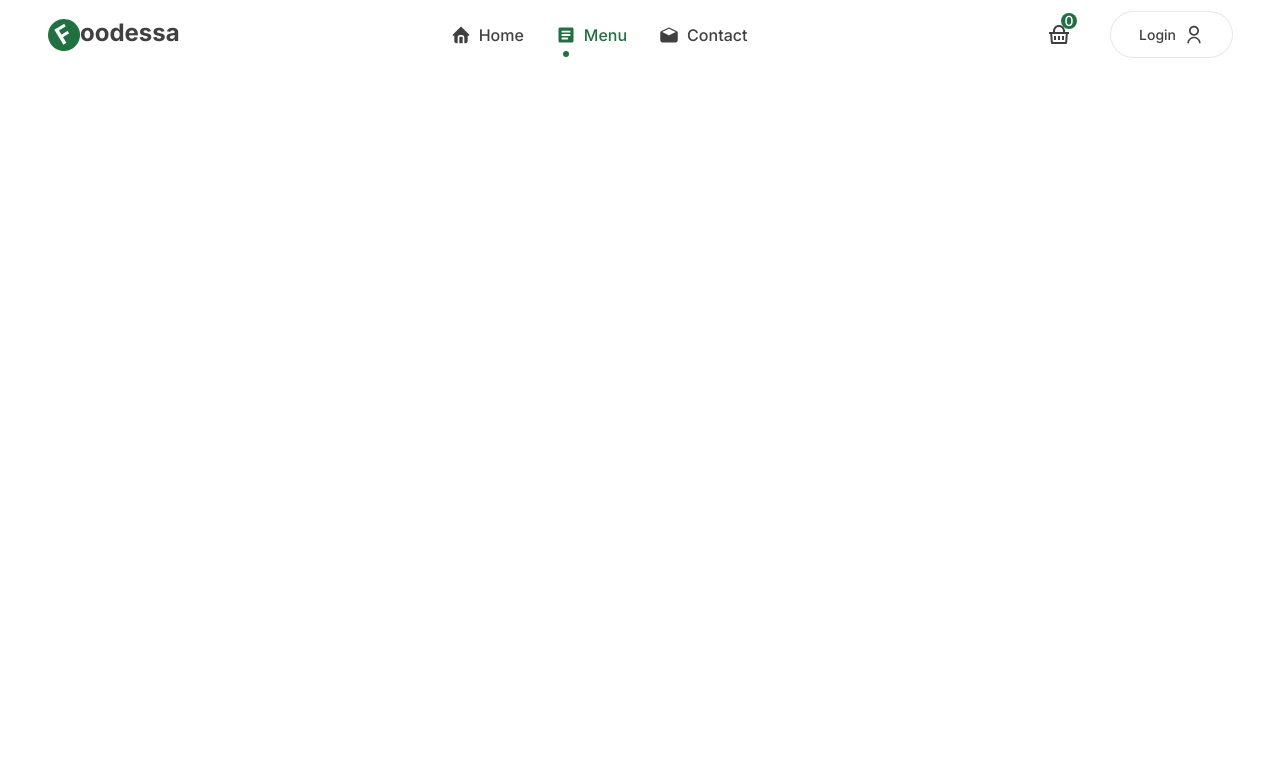
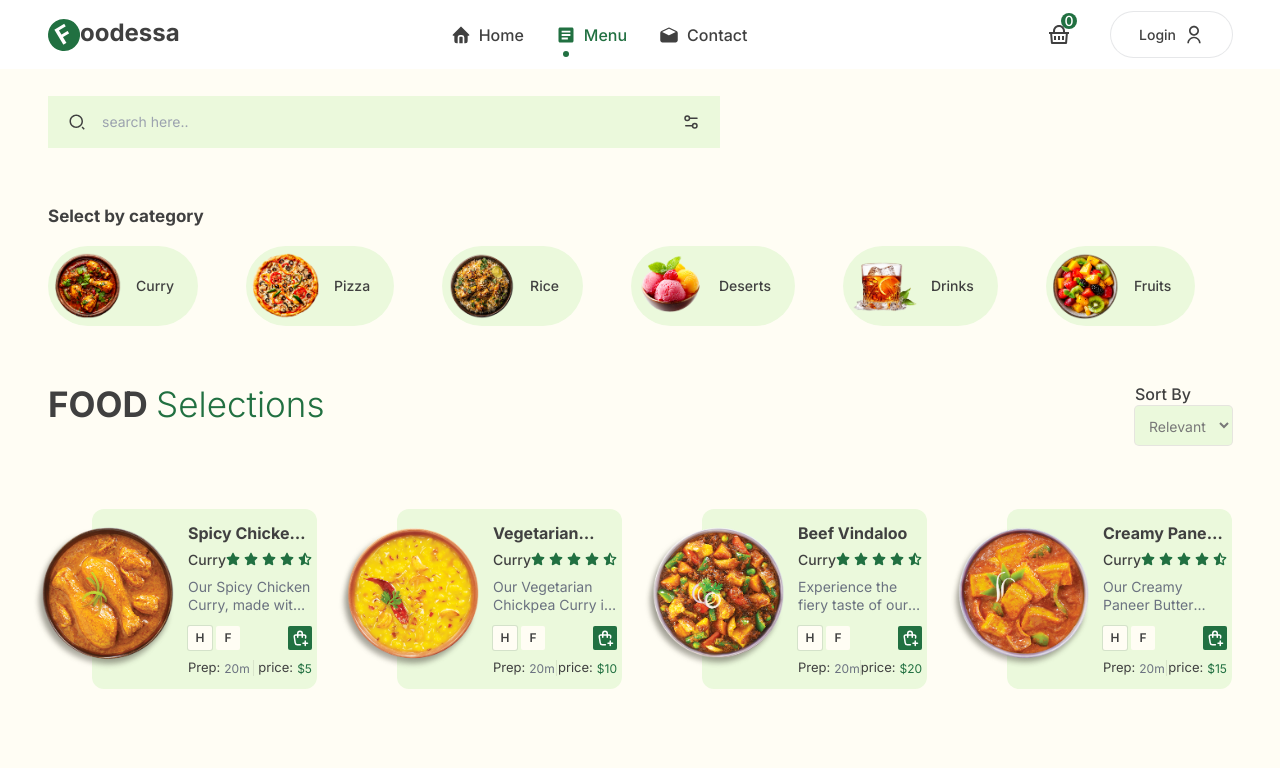
Before and after one commit to sapkotasunil/foodessa, a React (Vite) app: page /menu in a window 1280 px wide. Shown: the top 768 px of the page. Built offline with nearby package versions, Linux system fonts and the light colour scheme.

Commit message:
menu page adding searching and filtering

```diff
--- a/src/componenets/Footer.jsx
+++ b/src/componenets/Footer.jsx
@@ -52,8 +52,8 @@ const Footer = () => {
           </div>
           <p className="mt-3">
             Looking for something delicious? explore a variety of mouthwatering
-            meals, creafted to satisfy your cravings and bring joy to every
-            occasion
+            meals, creafted to satisfy your cravings <br /> and bring joy to
+            every occasion.
           </p>
           <div>
             <div className="relative w-fit mt-3">
--- a/src/pages/Menu.jsx
+++ b/src/pages/Menu.jsx
@@ -1,7 +1,144 @@
-import React from "react";
+import React, { useContext, useEffect, useState } from "react";
+import { LuSettings2 } from "react-icons/lu";
+import { RiSearch2Line } from "react-icons/ri";
+import { ShopContext } from "../context/ShopContext";
+import { categories } from "../assets/data";
+import Title from "../componenets/Title";
+import Item from "../componenets/Item";
 
 const Menu = () => {
-  return <div>Menu</div>;
+  const { foods } = useContext(ShopContext);
+  const [search, setSearch] = useState("");
+  const [category, setCategory] = useState([]);
+  const [sortType, setSortType] = useState("relevant");
+  const [filterdFoods, setFilterdFoods] = useState([]);
+  const [ShowCategories, setShowCategories] = useState(true);
+
+  const toggleFilter = (value, setState) => {
+    console.log(value);
+    setState((prev) =>
+      prev.includes(value)
+        ? prev.filter((item) => item !== value)
+        : [...prev, value]
+    );
+  };
+
+  const applyFilter = () => {
+    let filtered = [...foods];
+    if (search) {
+      filtered = filtered.filter((food) =>
+        food.name.toLowerCase().includes(search.toLowerCase())
+      );
+    }
+    if (category.length) {
+      filtered = filtered.filter((food) => category.includes(food.category));
+    }
+    return filtered;
+  };
+
+  const applySorting = (foodList) => {
+    switch (sortType) {
+      case "low":
+        return foodList.sort((a, b) => a.price - b.price);
+      case "high":
+        return foodList.sort((a, b) => b.price - a.price);
+      default:
+        return foodList;
+    }
+  };
+
+  const toogleShowCategory = () => {
+    setShowCategories(!ShowCategories);
+  };
+
+  useEffect(() => {
+    let filtered = applyFilter();
+    let sorted = applySorting(filtered);
+    setFilterdFoods(sorted);
+  }, [category, sortType, foods, search]);
+
+  return (
+    <section className="max-padd-container mt-24">
+      {/* Search Box */}
+      <div className="w-full max-w-2xl flexCenter">
+        <div className="inline-flex  items-center justify-center bg-deep overflow-hidden w-full p-4 px-5">
+          <div className="text-lg cursor-pointer">
+            <RiSearch2Line />
+          </div>
+          <input
+            type="text"
+            value={search}
+            onChange={(e) => setSearch(e.target.value)}
+            className="border-none outline-none w-full text-sm pl-4 bg-deep"
+            placeholder="search here.."
+          />
+          <div
+            onClick={toogleShowCategory}
+            className="flexCenetr cursor-pointer text-lg border-1 pl-2"
+          >
+            <LuSettings2 />
+          </div>
+        </div>
+      </div>
+      {/* categories filter */}
+      {ShowCategories && (
+        <div className="my-14">
+          <h3 className=" h4 mb-4 hidden sm:flex">Select by category</h3>
+          <div className=" flexCenter sm:flexStart flex-wrap gap-x-4 sm:gap-x-12 gap-y-4">
+            {categories.map((cat) => (
+              <label key={cat.name}>
+                <input
+                  type="checkbox"
+                  value={cat.name}
+                  onChange={(e) => toggleFilter(e.target.value, setCategory)}
+                  className="hidden peer"
+                />
+                <div className=" flexCenter gap-2 peer-checked:bg-green-300 cursor-pointer bg-deep rounded-full pr-6">
+                  <img
+                    src={cat.image}
+                    alt={cat.name}
+                    className="object-cover h-20 w-20"
+                  />
+                  <span className="medium-14">{cat.name}</span>
+                </div>
+              </label>
+            ))}
+          </div>
+        </div>
+      )}
+
+      {/* food container */}
+      <div className="my-8 mb-20">
+        {/* title and sort */}
+        <div className="flexBetween !items-center gap-7 flex-wrap pb-16 max-sm:pb-24">
+          <Title
+            title1={"FOOD"}
+            title2={"Selections"}
+            titleStyles={"!pb-0 xl:text-start"}
+          />
+          <div>
+            <span className="hidden sm:flex medium-16">Sort By</span>
+            <select
+              onChange={(e) => setSortType(e.target.value)}
+              className="text-sm p-2.5 ou   tline-none bg-deep text-gray-30 rounded ring-1 ring-slate-900/10"
+            >
+              <option value="relevant">Relevant</option>
+              <option value="low">Low</option>
+              <option value="high">High</option>
+            </select>
+          </div>
+        </div>
+        {/* foods */}
+        <div className="grid grid-cols-1 md;grid-cols-2 lg:grid-cols-3 xl:grid-cols-4 gap-20 pl-11">
+          {filterdFoods ? (
+            filterdFoods.map((food) => <Item food={food} key={food._id} />)
+          ) : (
+            <p className="capitalize"> No foods found for slected filters</p>
+          )}
+        </div>
+      </div>
+    </section>
+  );
 };
 
 export default Menu;
```
